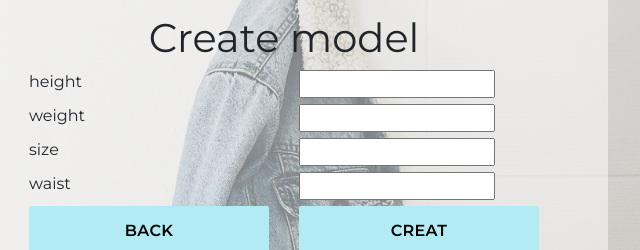
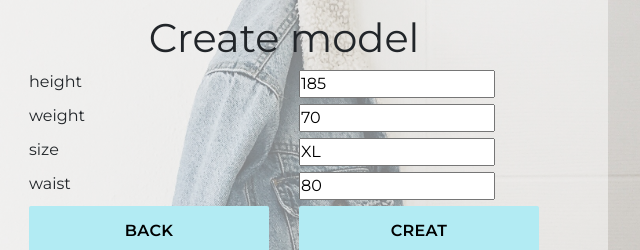
Before and after one commit to Guseyn97/demo, a plain HTML site: page create_model_r.html in a window 1280 px wide. Shown: the part 265-515 px from the top of the page, 356-996 px from the left. Drawn offline with Linux system fonts and the light colour scheme.

Commit message:
add values in input and create a hover affect

```diff
--- a/create_model_r.html
+++ b/create_model_r.html
@@ -28,26 +28,26 @@
 										<label for="height">height</label>
 									</div>
 									<div class="col-md-3 col-xs-6 col-sm-6">
-										<input id="height" type="number">
+										<input id="height" type="number" value="185">
 									</div>
 									<div class="offset-md-3 col-md-3 col-xs-6 col-sm-6 d-flex align-items-center">
 										<label for="weight">weight</label>
 									</div>
 									<div class="col-md-3 col-xs-6 col-sm-6">
-										<input id="weight "type="number">
+										<input id="weight "type="number" value="70" >
 									</div>
 
 									<div class="offset-md-3 col-md-3 col-xs-6 col-sm-6 d-flex align-items-center">
 										<label for="size">size</label>
 									</div>
 									<div class="col-md-3 col-xs-6 col-sm-6">
-										<input id="size" type="number">
+										<input id="size" type="type" value="XL">
 									</div>
 									<div class="offset-md-3 col-md-3 col-xs-6 col-sm-6 d-flex align-items-center">
 										<label for="waist">waist</label>
 									</div>
 									<div class="col-md-3 col-xs-6 col-sm-6">
-										<input id="waist" type="number">
+										<input id="waist" type="number" value="80">
 									</div>
 
 
```
Also changed, not shown: created_model.html (+13 -0 lines).
